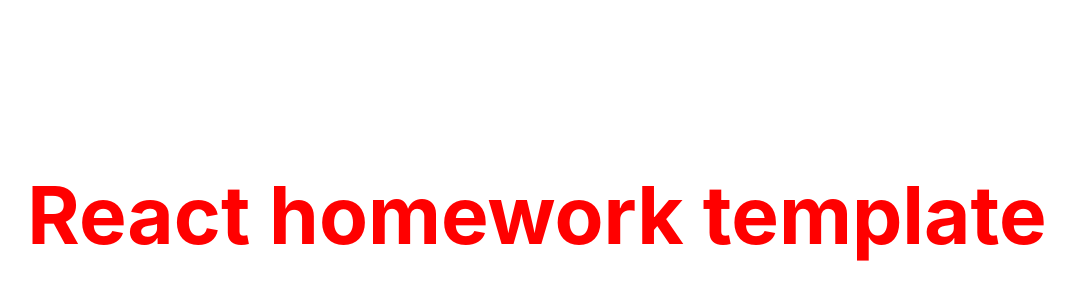
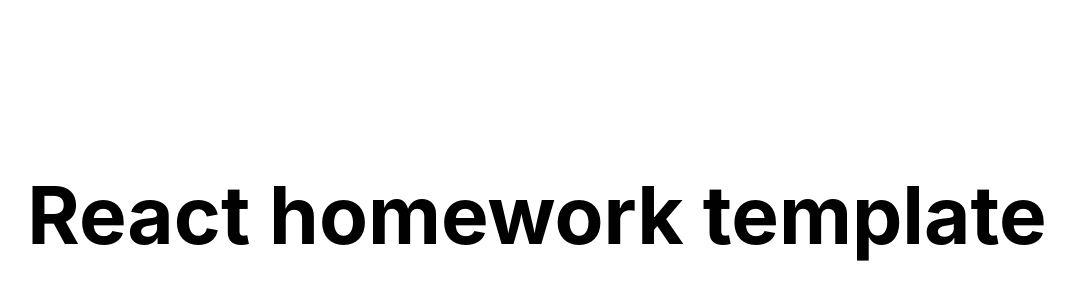
Before and after one commit to InnaAnatoliivna/goit-react-hw-02-feedback, a React (Create React App) app: page / in a window 1280 px wide. Shown: the part 186-486 px from the top of the page, without its empty margins (103-1178 px from the left). Built offline with nearby package versions, Linux system fonts and the light colour scheme.

Commit message:
Update App.jsx

```diff
--- a/src/components/App.jsx
+++ b/src/components/App.jsx
@@ -10,7 +10,7 @@ export const App = () => {
         color: '#010101'
       }}
     >
-      <h1 style={{ color: 'red' }}>React homework template</h1>
+      <h1>React homework template</h1>
     </div>
   );
 };
```
